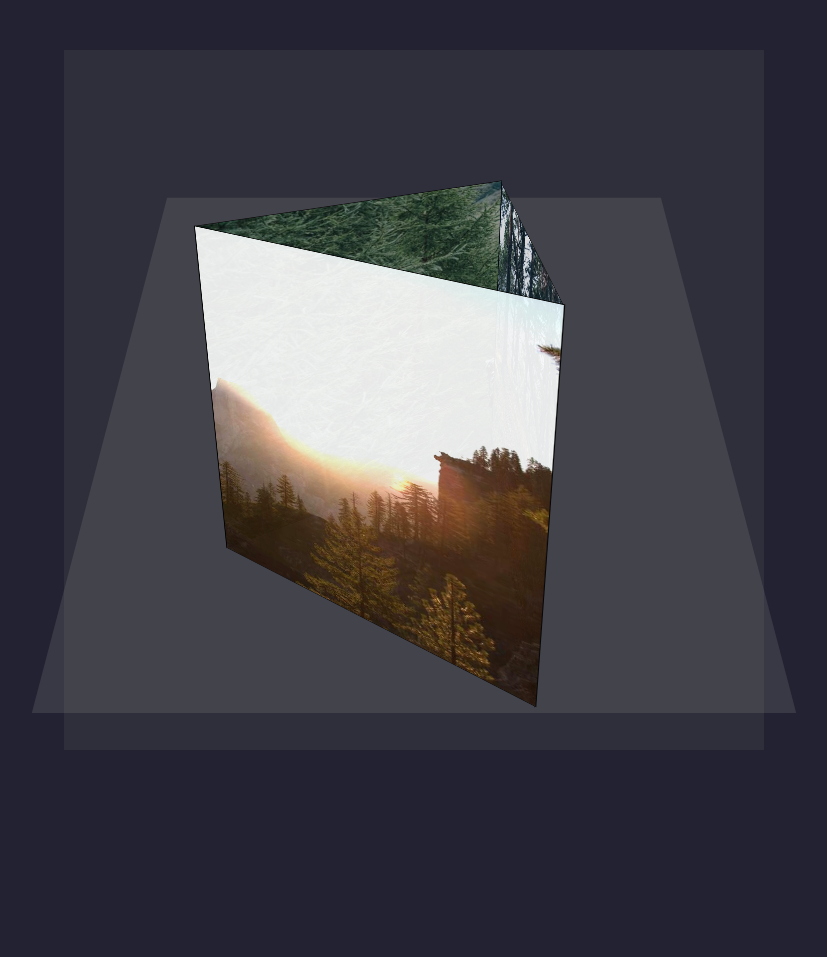
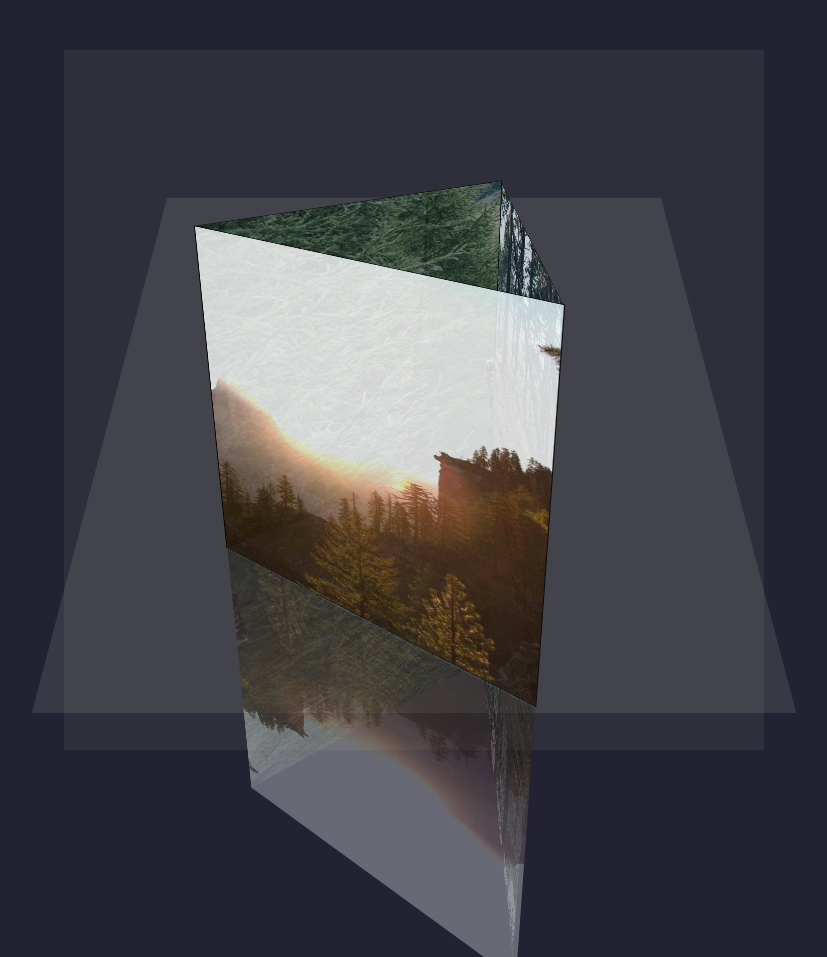
Before and after one commit to marinamirza/UX-UI, a plain HTML site: page 3D-carousel/index.html in a window 1280 px wide. Shown: the whole page, without its empty margins (226-1053 px from the left). Before the commit the page ends 800 px from the top, so only its background shows below. Drawn offline with Linux system fonts and the light colour scheme.

Commit message:
Add files via upload

```diff
--- a/3D-carousel/index.html
+++ b/3D-carousel/index.html
@@ -9,9 +9,9 @@
     <div class="carousel abs-center">
         <div class="slides abs-center">
 
-            <div class="abs-center"><img src="images/image-1.jpg" alt=""></div>
-            <div class="abs-center"><img src="images/image-2.jpg" alt=""></div>
-            <div class="abs-center"><img src="images/image-3.jpg" alt=""></div>
+            <div class="abs-center"><img src="images/image-1.jpg" alt=""><img class="reflection" src="images/image-1.jpg" alt=""></div>
+            <div class="abs-center"><img src="images/image-2.jpg" alt=""><img class="reflection" src="images/image-2.jpg" alt=""></div>
+            <div class="abs-center"><img src="images/image-3.jpg" alt=""><img class="reflection" src="images/image-3.jpg" alt=""></div>
 
             </div>
         </div>
--- a/3D-carousel/style.css
+++ b/3D-carousel/style.css
@@ -33,7 +33,7 @@ body {
     height: 600px;
     border: 1px solid black;
 
-    opacity: 0.9;
+    opacity: 0.8;
     transform-origin: center center -115px ;
 }
 .carousel .slides div:hover {
@@ -118,3 +118,9 @@ body {
     }
 
 }
+div .reflection {
+    opacity: 0.4;
+    transform: rotate(180deg);
+    background-image: linear-gradient (black, transparent);
+
+}
```
